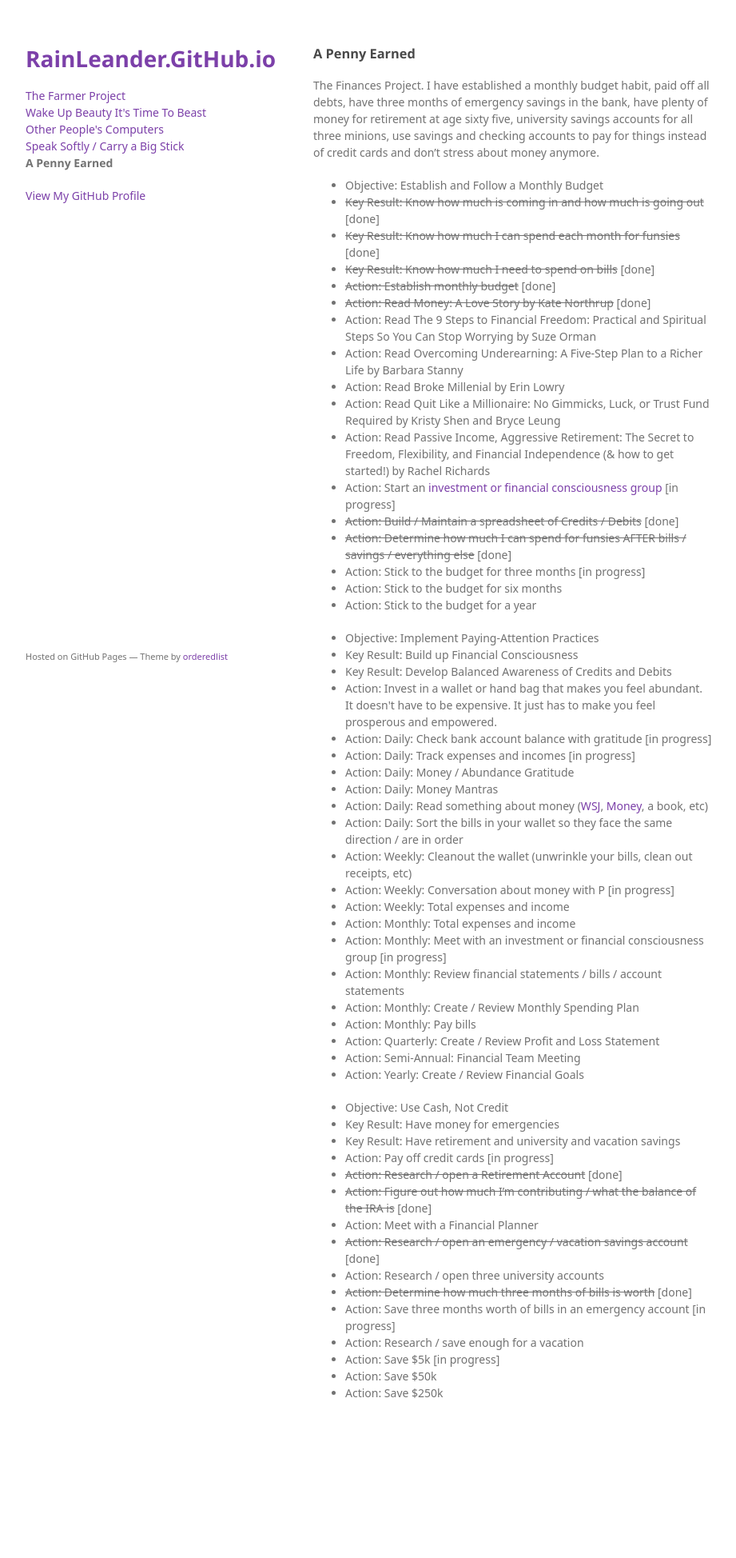
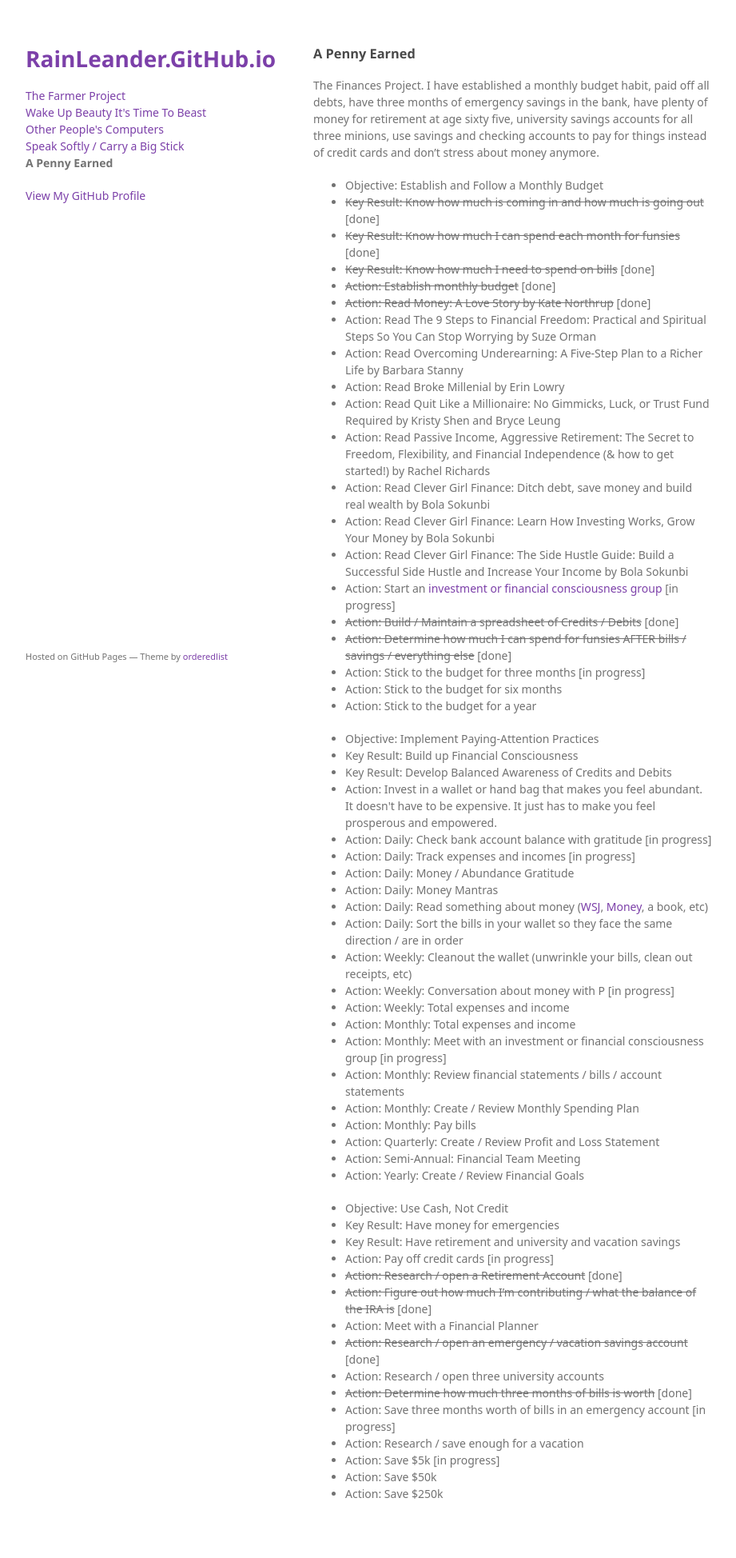
Before and after one commit to rainleander/rainleander.github.io, a Jekyll site: the page a-penny-earned.html, which Jekyll copies as it is, in a window 1280 px wide. Shown: the whole page at 80% size, without its empty margins (178-1099 px from the left). Built offline with Jekyll 4.4.1, drawn with Linux system fonts in a browser that asks for light colours; some web fonts are replaced; before the commit the page ends 1822 px from its top, so only the background shows below that.

Commit message:
Update a-penny-earned.html

```diff
--- a/a-penny-earned.html
+++ b/a-penny-earned.html
@@ -41,6 +41,9 @@
         <li>Action: Read Broke Millenial by Erin Lowry</li>
         <li>Action: Read Quit Like a Millionaire: No Gimmicks, Luck, or Trust Fund Required by Kristy Shen and Bryce Leung</li>
         <li>Action: Read Passive Income, Aggressive Retirement: The Secret to Freedom, Flexibility, and Financial Independence (& how to get started!) by Rachel Richards</li>
+        <li>Action: Read Clever Girl Finance: Ditch debt, save money and build real wealth by Bola Sokunbi</li>
+        <li>Action: Read Clever Girl Finance: Learn How Investing Works, Grow Your Money by Bola Sokunbi</li>
+        <li>Action: Read Clever Girl Finance: The Side Hustle Guide: Build a Successful Side Hustle and Increase Your Income by Bola Sokunbi</li>
         <li>Action: Start an <a href="https://www.meetup.com/online-personal-finance-group/">investment or financial consciousness group</a> [in progress]</li>
         <li><strike>Action: Build / Maintain a spreadsheet of Credits / Debits</strike> [done]</li>
         <li><strike>Action: Determine how much I can spend for funsies AFTER bills / savings / everything else</strike> [done]</li>
```
